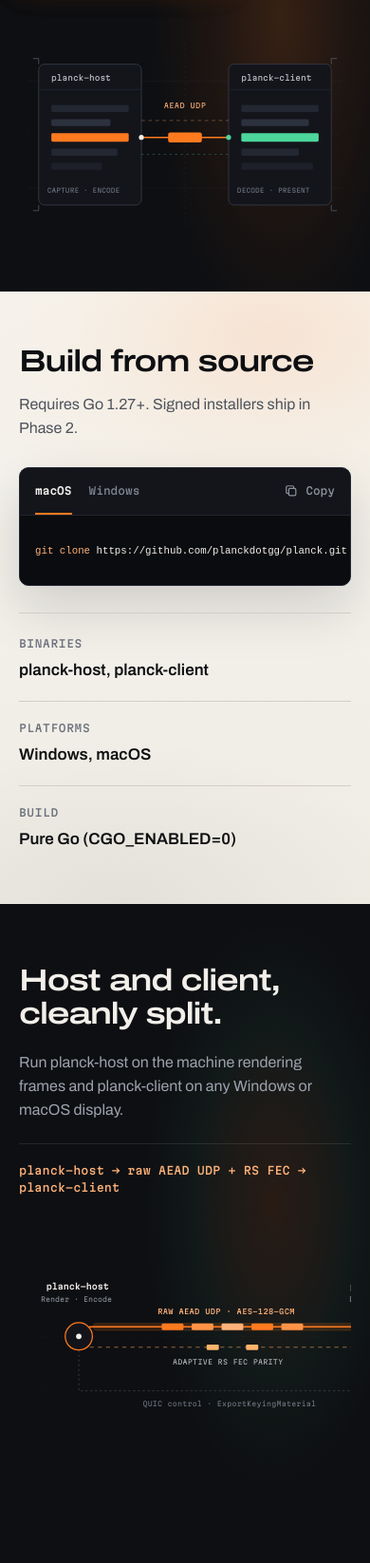
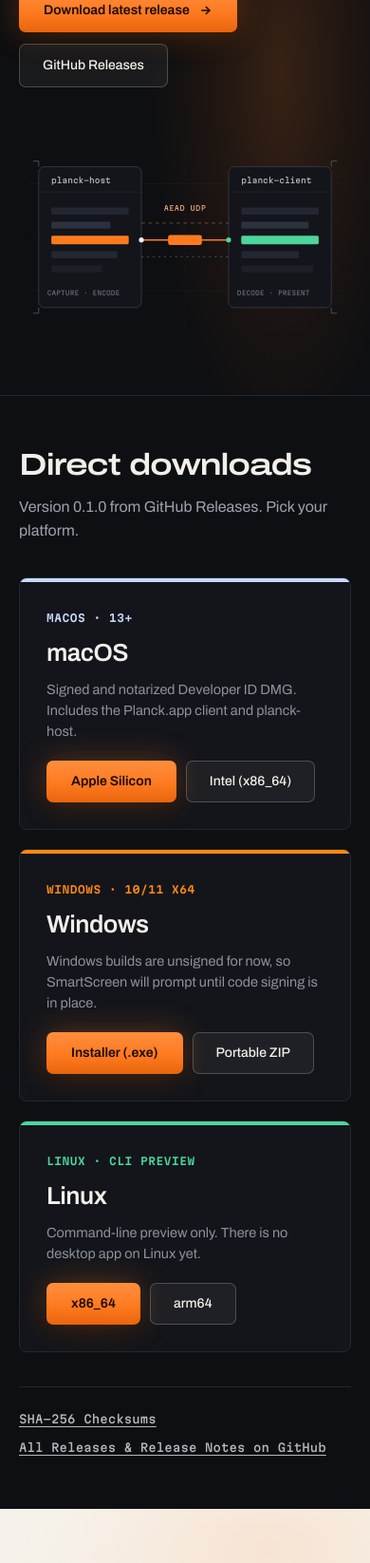
Before and after one commit to planckdotgg/planck-website, an Astro site: page /download in a window 390 px wide. Shown: the part 354-2000 px from the top of the page at 95% size. Built offline with nearby package versions, Linux system fonts and the light colour scheme; Astro itself is replaced by a stand-in of ours.

Commit message:
Add direct release downloads: Linux, arch and format selection, checksums, and the download page

```diff
--- a/src/components/PageHero.astro
+++ b/src/components/PageHero.astro
@@ -3,6 +3,7 @@ interface Props {
 	title: string;
 	lead: string;
 	cta: { href: string; label: string; arrow?: boolean };
+	secondary?: { href: string; label: string };
 	/** Background of the cool wash at the top left (a CSS gradient). */
 	zenith: string;
 	zenithHeight?: number;
@@ -11,7 +12,16 @@ interface Props {
 	/** Width of the art column in px. */
 	artWidth?: number;
 }
-const { title, lead, cta, zenith, zenithHeight = 320, aura, artWidth = 472 } = Astro.props;
+const {
+	title,
+	lead,
+	cta,
+	secondary,
+	zenith,
+	zenithHeight = 320,
+	aura,
+	artWidth = 472,
+} = Astro.props;
 ---
 
 <section class="page-hero" aria-labelledby="page-title">
@@ -33,6 +43,13 @@ const { title, lead, cta, zenith, zenithHeight = 320, aura, artWidth = 472 } = A
 						)
 					}
 				</a>
+				{
+					secondary && (
+						<a class="btn btn--ghost btn--tall" href={secondary.href}>
+							{secondary.label}
+						</a>
+					)
+				}
 			</div>
 		</div>
 		<div class="page-hero__art" style={`width:${artWidth}px`}>
@@ -42,6 +59,10 @@ const { title, lead, cta, zenith, zenithHeight = 320, aura, artWidth = 472 } = A
 </section>
 
 <style>
+	.page-hero__cta {
+		flex-wrap: wrap;
+		gap: 12px;
+	}
 	.page-hero__zenith {
 		left: 0;
 		right: 0;
--- a/src/pages/download.astro
+++ b/src/pages/download.astro
@@ -3,6 +3,36 @@ import BuildTerminal from '../components/BuildTerminal.astro';
 import PageHero from '../components/PageHero.astro';
 import Base from '../layouts/Base.astro';
 import { REPO } from '../lib/site';
+
+const platforms = [
+	{
+		id: 'macos',
+		label: 'MACOS · 13+',
+		name: 'macOS',
+		note: 'Signed and notarized Developer ID DMG. Includes the Planck.app client and planck-host.',
+		primary: { href: '/api/download?platform=macos&arch=arm64', label: 'Apple Silicon' },
+		secondary: { href: '/api/download?platform=macos&arch=amd64', label: 'Intel (x86_64)' },
+		color: '#C9D9FF',
+	},
+	{
+		id: 'windows',
+		label: 'WINDOWS · 10/11 X64',
+		name: 'Windows',
+		note: 'Windows builds are unsigned for now, so SmartScreen will prompt until code signing is in place.',
+		primary: { href: '/api/download?platform=windows&format=installer', label: 'Installer (.exe)' },
+		secondary: { href: '/api/download?platform=windows&format=portable', label: 'Portable ZIP' },
+		color: '#FF8912',
+	},
+	{
+		id: 'linux',
+		label: 'LINUX · CLI PREVIEW',
+		name: 'Linux',
+		note: 'Command-line preview only. There is no desktop app on Linux yet.',
+		primary: { href: '/api/download?platform=linux&arch=amd64', label: 'x86_64' },
+		secondary: { href: '/api/download?platform=linux&arch=arm64', label: 'arm64' },
+		color: '#4CD69B',
+	},
+];
 
 const vendors = [
 	{
@@ -34,14 +64,15 @@ const vendors = [
 
 <Base
 	title="Download · Planck"
-	description="Build planck-host and planck-client from source for Windows or macOS. Pure Go, CGO_ENABLED=0, four GPU vendors."
+	description="Download Planck for macOS, Windows, and Linux, or build planck-host and planck-client from source. Pure Go, CGO_ENABLED=0, four GPU vendors."
 	active="download"
 	og="download.jpg"
 >
 	<PageHero
-		title="Two native binaries."
-		lead="Compile planck-host and planck-client for Windows or macOS directly from source."
-		cta={{ href: REPO, label: 'View source on GitHub', arrow: true }}
+		title="Download Planck."
+		lead="Ready-to-run builds of the client and host for macOS, Windows, and Linux, straight from GitHub Releases. Prefer to compile it yourself? Build from source below."
+		cta={{ href: '/api/download', label: 'Download latest release', arrow: true }}
+		secondary={{ href: `${REPO}/releases/latest`, label: 'GitHub Releases' }}
 		zenith="radial-gradient(ellipse 58% 64% at 22% 0% in oklab, #C9D9FF16 0%, #789BFF06 46%, #00000000 76%)"
 		aura="radial-gradient(ellipse 46% 74% at 76% 52% in oklab, #FF7A1F2B 0%, #E8650C12 42%, #00000000 76%)"
 	>
@@ -78,12 +109,39 @@ const vendors = [
 		</svg>
 	</PageHero>
 
+	<section class="downloads" aria-labelledby="downloads-title">
+		<div class="downloads__head">
+			<h2 id="downloads-title" class="display h-beat">Direct downloads</h2>
+			<p class="beat-lead">Version 0.1.0 from GitHub Releases. Pick your platform.</p>
+		</div>
+		<ul class="downloads__list">
+			{
+				platforms.map((p) => (
+					<li class="dl" id={p.id} style={`--tint:${p.color}`}>
+						<span class="dl__bar" aria-hidden="true" />
+						<span class="dl__label mono">{p.label}</span>
+						<h3 class="dl__name">{p.name}</h3>
+						<p class="dl__note">{p.note}</p>
+						<div class="dl__actions">
+							<a class="btn btn--primary" href={p.primary.href}>{p.primary.label}</a>
+							<a class="btn btn--ghost" href={p.secondary.href}>{p.secondary.label}</a>
+						</div>
+					</li>
+				))
+			}
+		</ul>
+		<p class="downloads__foot spec-line">
+			<a href="/api/download?asset=SHA256SUMS.txt">SHA-256 Checksums</a>
+			<a href={`${REPO}/releases`}>All Releases &amp; Release Notes on GitHub</a>
+		</p>
+	</section>
+
 	<section class="band" aria-labelledby="build-title">
 		<div class="wash band__warm" aria-hidden="true"></div>
 		<div class="wash band__cool" aria-hidden="true"></div>
 		<div class="band__head">
 			<h2 id="build-title" class="display h-band">Build from source</h2>
-			<p class="band-lead">Requires Go 1.27+. Signed installers ship in Phase 2.</p>
+			<p class="band-lead">Requires Go 1.27+. Prefer a prebuilt binary? Use the direct downloads above.</p>
 		</div>
 		<BuildTerminal />
 		<dl class="strip">
@@ -202,6 +260,82 @@ const vendors = [
 </Base>
 
 <style>
+	.downloads {
+		position: relative;
+		display: flex;
+		flex-direction: column;
+		gap: 48px;
+		padding: 96px var(--pad) 104px;
+		border-top: 1px solid #232732;
+	}
+	.downloads__head {
+		display: flex;
+		flex-direction: column;
+		gap: 14px;
+		max-width: 660px;
+	}
+	.downloads__list {
+		display: grid;
+		grid-template-columns: repeat(3, 1fr);
+		gap: 20px;
+	}
+	.dl {
+		display: flex;
+		flex-direction: column;
+		gap: 12px;
+		padding: 0 28px 28px;
+		border: 1px solid #232732;
+		border-radius: 8px;
+		background: #13151b;
+		overflow: clip;
+	}
+	.dl__bar {
+		height: 4px;
+		margin-inline: -28px;
+		margin-bottom: 18px;
+		background: var(--tint);
+	}
+	.dl__label {
+		font-size: 11px;
+		font-weight: 600;
+		letter-spacing: 0.05em;
+		line-height: 16px;
+		color: var(--tint);
+	}
+	.dl__name {
+		font-size: 26px;
+		font-weight: 600;
+		letter-spacing: -0.02em;
+		line-height: 32px;
+	}
+	.dl__note {
+		flex: 1;
+		font-size: 14.5px;
+		line-height: 22px;
+		color: var(--text-3);
+	}
+	.dl__actions {
+		display: flex;
+		flex-wrap: wrap;
+		gap: 10px;
+		padding-top: 8px;
+	}
+	.downloads__foot {
+		display: flex;
+		flex-wrap: wrap;
+		gap: 12px 32px;
+		padding-top: 24px;
+		border-top: 1px solid #232732;
+	}
+	.downloads__foot a {
+		color: var(--text-2);
+		text-decoration: underline;
+		text-underline-offset: 3px;
+	}
+	.downloads__foot a:hover {
+		color: var(--focus);
+	}
+
 	.strip {
 		position: relative;
 		display: flex;
@@ -334,6 +468,9 @@ const vendors = [
 	}
 
 	@media (max-width: 1199px) {
+		.downloads__list {
+			grid-template-columns: 1fr;
+		}
 		.tailnet__grid {
 			flex-direction: column-reverse;
 			align-items: flex-start;
@@ -368,6 +505,10 @@ const vendors = [
 			padding-top: 20px;
 			border-top: 1px solid var(--bone-rule);
 		}
+		.downloads {
+			padding-block: 56px;
+			gap: 36px;
+		}
 		.split,
 		.tailnet {
 			padding-block: 64px;
```
Also changed, not shown: worker/index.test.ts (+157 -2 lines), worker/index.ts (+91 -15 lines).
